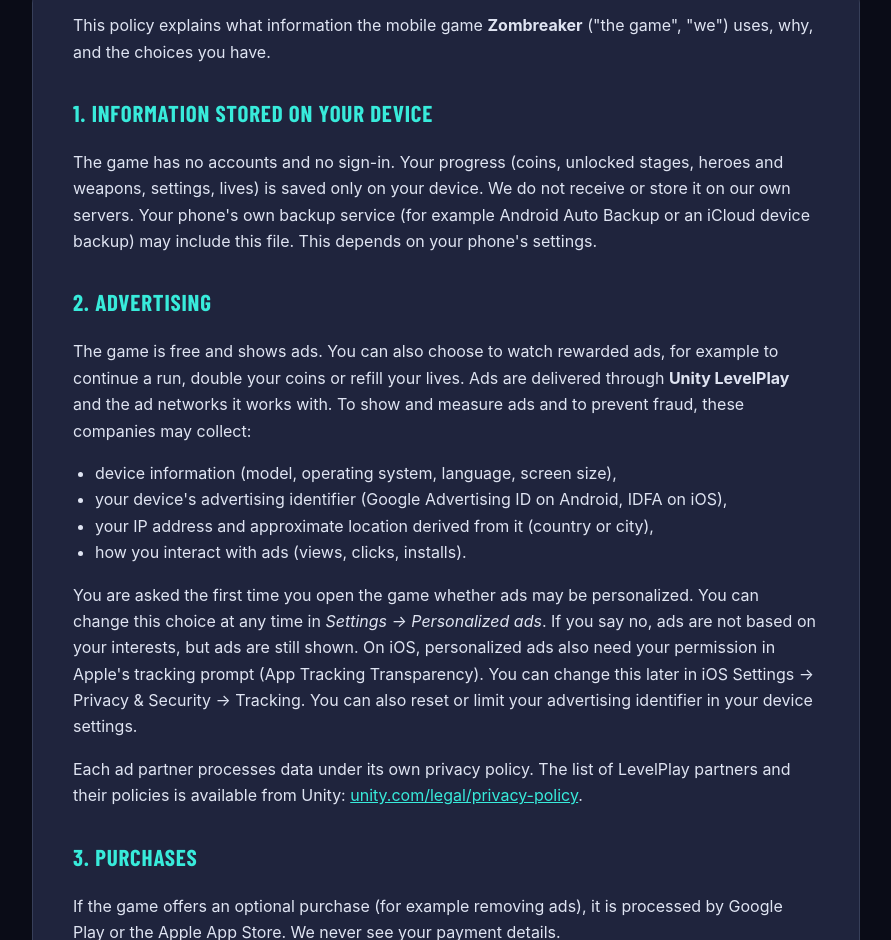
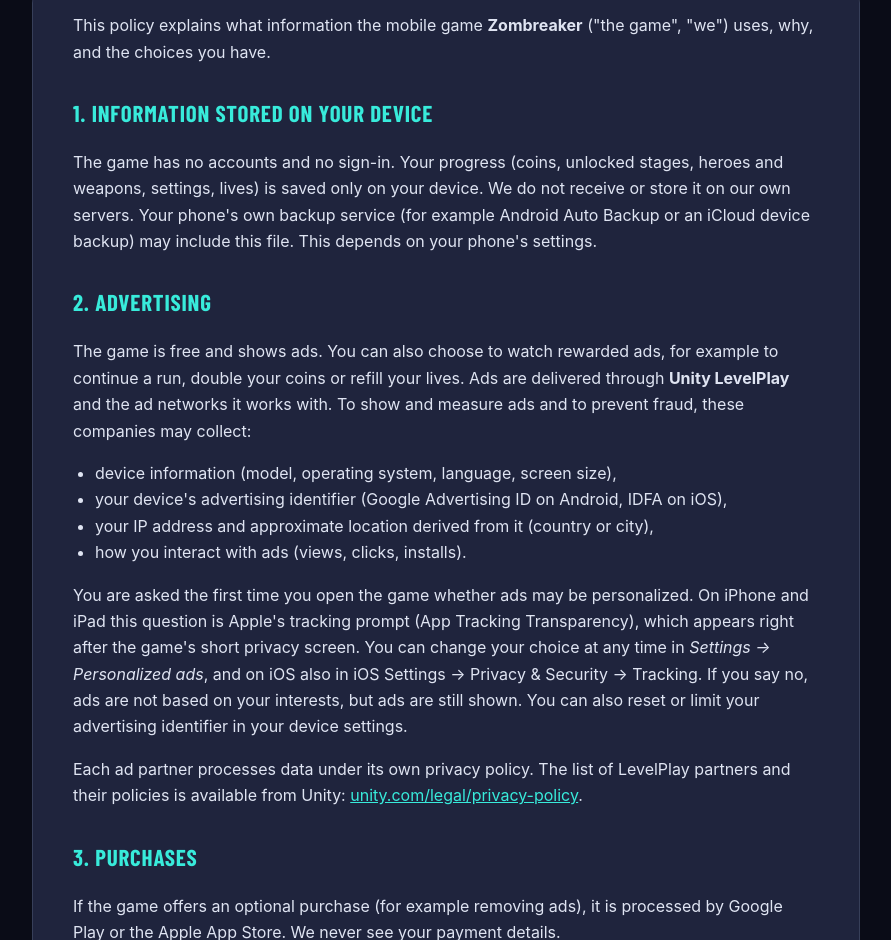
Before and after one commit to zombreakers/zombreaker, a plain HTML site: page privacy-policy.html in a window 1280 px wide. Shown: the part 266-1206 px from the top of the page, without its empty margins (194-1085 px from the left). Drawn offline with Linux system fonts and the light colour scheme.

Commit message:
Add files via upload

```diff
--- a/privacy-policy.html
+++ b/privacy-policy.html
@@ -50,7 +50,7 @@
         <li>your IP address and approximate location derived from it (country or city),</li>
         <li>how you interact with ads (views, clicks, installs).</li>
       </ul>
-      <p>You are asked the first time you open the game whether ads may be personalized. You can change this choice at any time in <em>Settings → Personalized ads</em>. If you say no, ads are not based on your interests, but ads are still shown. On iOS, personalized ads also need your permission in Apple's tracking prompt (App Tracking Transparency). You can change this later in iOS Settings → Privacy &amp; Security → Tracking. You can also reset or limit your advertising identifier in your device settings.</p>
+      <p>You are asked the first time you open the game whether ads may be personalized. On iPhone and iPad this question is Apple's tracking prompt (App Tracking Transparency), which appears right after the game's short privacy screen. You can change your choice at any time in <em>Settings → Personalized ads</em>, and on iOS also in iOS Settings → Privacy &amp; Security → Tracking. If you say no, ads are not based on your interests, but ads are still shown. You can also reset or limit your advertising identifier in your device settings.</p>
       <p>Each ad partner processes data under its own privacy policy. The list of LevelPlay partners and their policies is available from Unity: <a href="https://unity.com/legal/privacy-policy">unity.com/legal/privacy-policy</a>.</p>
 
       <h2>3. Purchases</h2>
```
